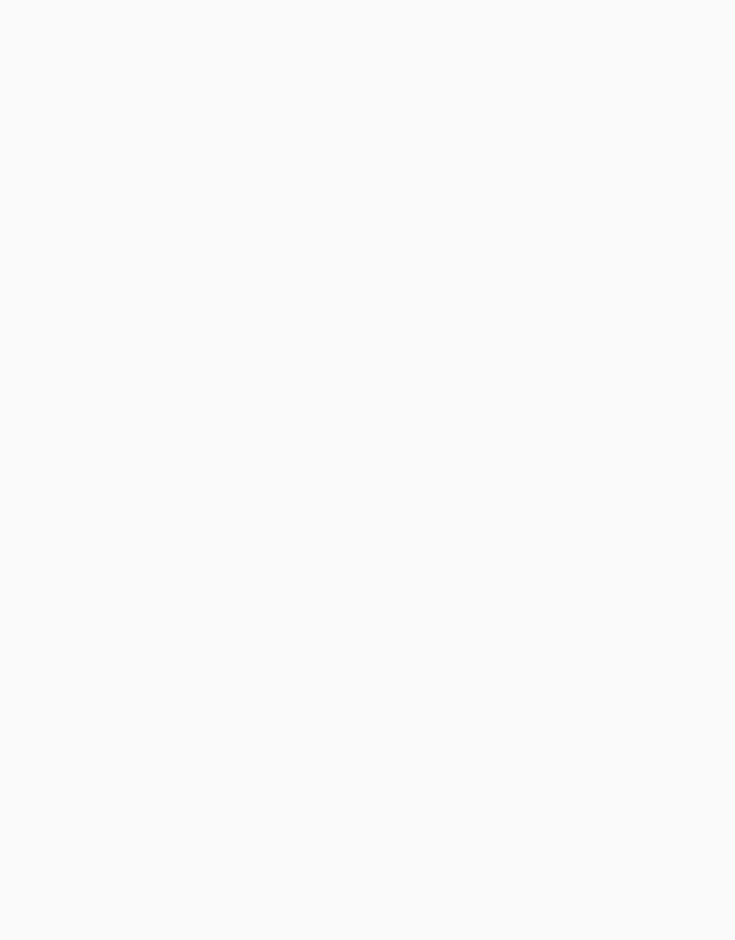
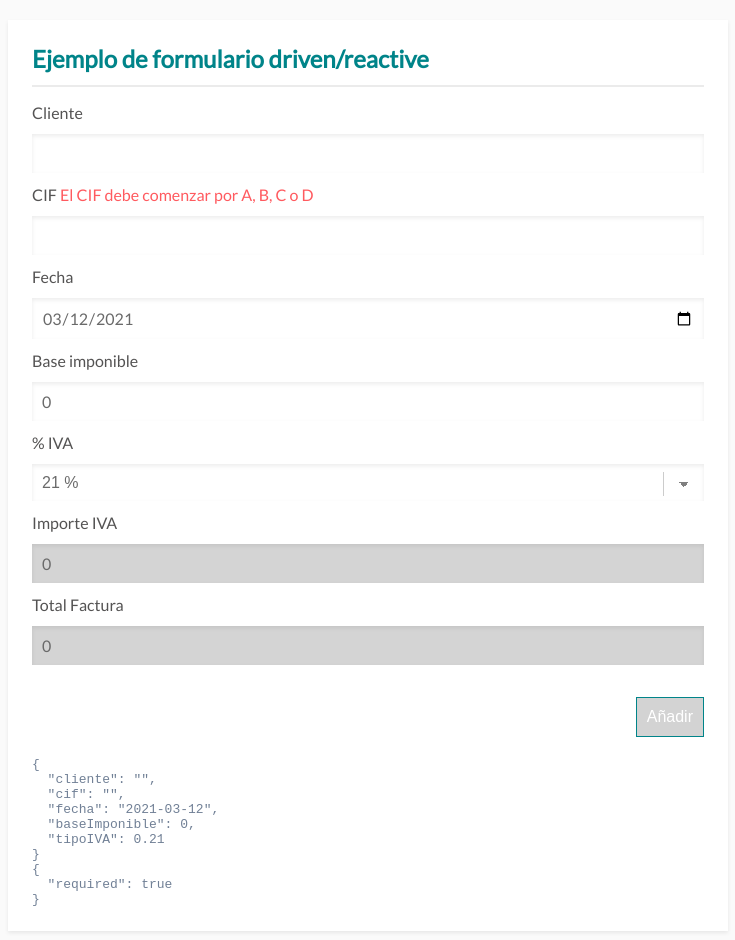
Before and after one commit to ang-sant-marzo/practica13, an Angular app: page /crear-factura in a window 1280 px wide. Before the commit this address led to /. Shown: the top 940 px of the page, without its empty margins (272-1007 px from the left). Before the commit the page ends 800 px from the top, so only its background shows below. Built offline with nearby package versions, Linux system fonts and the light colour scheme.

Commit message:
crear fra

```diff
--- a/src/app/app-routing.module.ts
+++ b/src/app/app-routing.module.ts
@@ -1,9 +1,11 @@
 import { NgModule } from '@angular/core';
 import { RouterModule, Routes } from '@angular/router';
+import { CrearFacturaComponent } from './facturas/crear-factura/crear-factura.component';
 import { ListadoFacturasComponent } from './facturas/listado-facturas/listado-facturas.component';
 
 const routes: Routes = [
-  {path: '', component: ListadoFacturasComponent}
+  {path: '', component: ListadoFacturasComponent},
+  {path: 'crear-factura', component: CrearFacturaComponent}
 ];
 
 @NgModule({
--- a/src/app/app.module.ts
+++ b/src/app/app.module.ts
@@ -1,19 +1,23 @@
 import { NgModule } from '@angular/core';
 import { BrowserModule } from '@angular/platform-browser';
 import { HttpClientModule } from '@angular/common/http';
+import { ReactiveFormsModule } from '@angular/forms';
 
 import { AppRoutingModule } from './app-routing.module';
 import { AppComponent } from './app.component';
 import { ListadoFacturasComponent } from './facturas/listado-facturas/listado-facturas.component';
+import { CrearFacturaComponent } from './facturas/crear-factura/crear-factura.component';
 
 @NgModule({
   declarations: [
     AppComponent,
-    ListadoFacturasComponent
+    ListadoFacturasComponent,
+    CrearFacturaComponent
   ],
   imports: [
     BrowserModule,
     AppRoutingModule,
+    ReactiveFormsModule,
     HttpClientModule
   ],
   providers: [],
--- /dev/null
+++ b/src/app/facturas/crear-factura/crear-factura.component.html
@@ -0,0 +1,65 @@
+<div class="card l">
+    <h1>Ejemplo de formulario driven/reactive</h1>
+    <hr>
+    <form [formGroup]="formFra" (ngSubmit)="crearFactura()">
+        <div class="input-row">
+            <label>
+                Cliente
+                <span class="alert" *ngIf="formFra.controls.cliente.dirty && formFra.controls.cliente.errors && formFra.controls.cliente.errors.required">
+                    *
+                </span>
+                <span class="alert" *ngIf="formFra.controls.cliente.dirty && formFra.controls.cliente.errors && formFra.controls.cliente.errors.minlength">
+                    El nombre del cliente debe tener más de 4 caractéres
+                </span>
+                <span class="valid" *ngIf="formFra.controls.cliente.valid">
+                    &#10003;
+                </span>
+            </label>
+            <input type="text" formControlName="cliente">
+        </div>
+        <div class="input-row">
+            <label>
+                CIF
+                <span class="alert" *ngIf="formFra.controls.cif.errors && formFra.controls.cif.errors.invalidCif">
+                    {{formFra.controls.cif.errors.mensaje}}
+                </span>
+                <span class="valid" *ngIf="formFra.controls.cif.valid">
+                    &#10003;
+                </span>
+            </label>
+            <input type="text" formControlName="cif" maxlength=9>
+        </div>
+        <div class="input-row">
+            <label>Fecha</label>
+            <input type="date" formControlName="fecha">
+        </div>
+        <div class="input-row">
+            <label>Base imponible</label>
+            <input type="number" formControlName="baseImponible">
+        </div>
+        <div class="input-row">
+            <label>% IVA</label>
+            <select formControlName="tipoIVA">
+                <option value=0>0 %</option>
+                <option value=0.04>4 %</option>
+                <option value=0.1>10 %</option>
+                <option value=0.21>21 %</option>
+            </select>
+        </div>
+        <div class="input-row">
+            <label>Importe IVA</label>
+            <!-- <input type="number" formControlName="importeIVA" readonly> -->
+            <input type="number" [value]="importeIVA" readonly> <!-- Esta opción permite implementar un pipe-->
+        </div>
+        <div class="input-row">
+            <label>Total Factura</label>
+            <!-- <input type="number" formControlName="totalFra" readonly> -->
+            <input type="number" [value]="totalFra" readonly>
+        </div>
+        <div class="buttons-row">
+            <button type="submit" [disabled]="formFra.invalid">Añadir</button>
+        </div>
+    </form>
+    <pre>{{formFra.value | json}}</pre>
+    <pre>{{formFra.controls.cliente.errors | json}}</pre>
+</div>
--- /dev/null
+++ b/src/app/facturas/crear-factura/crear-factura.component.ts
@@ -0,0 +1,46 @@
+import { Component, OnInit } from '@angular/core';
+import { FormControl, FormGroup, Validators } from '@angular/forms';
+import { ValidateCif } from 'src/app/validators/cif.validator';
+
+@Component({
+  selector: 'app-crear-factura',
+  templateUrl: './crear-factura.component.html',
+  styleUrls: ['./crear-factura.component.css']
+})
+export class CrearFacturaComponent implements OnInit {
+
+  formFra: FormGroup;
+  importeIVA: number = 0;
+  totalFra: number = 0;
+
+  constructor() { }
+
+  ngOnInit(): void {
+    this.formFra = new FormGroup({
+      cliente: new FormControl('', [Validators.required, Validators.minLength(4)]),
+      cif: new FormControl('', [ValidateCif]),
+      fecha: new FormControl((new Date()).toISOString().substring(0,10)),
+      baseImponible: new FormControl(0),
+      tipoIVA: new FormControl(0.21),
+      // importeIVA: new FormControl(0),
+      // totalFra: new FormControl(0)
+    })
+    this.actualizarFra()
+  }
+
+  actualizarFra() {
+    this.formFra.valueChanges.subscribe(objetoForm => {
+      // this.formFra.get('importeIVA').patchValue(objetoForm.baseImponible * objetoForm.tipoIVA, {emitEvent: false} );
+      // this.formFra.get('totalFra').patchValue(objetoForm.baseImponible + objetoForm.baseImponible * objetoForm.tipoIVA, {emitEvent: false} );
+      this.importeIVA = objetoForm.baseImponible * objetoForm.tipoIVA;
+      this.totalFra = objetoForm.baseImponible + objetoForm.baseImponible * objetoForm.tipoIVA;
+    })
+    // Si solo necesitas un campo this.formFra.get(<campo>).valueChanges.subscribe(//...)
+  }
+
+  crearFactura() {
+    console.log(this.formFra.value)
+    // this.formFra.reset();
+  }
+
+}
--- /dev/null
+++ b/src/app/validators/cif.validator.ts
@@ -0,0 +1,27 @@
+import { AbstractControl } from '@angular/forms';
+
+const letrasCif = ['a','b','c','d'];
+
+export function ValidateCif (control: AbstractControl) {
+
+    if(control.value === null) {
+        return null;
+    }
+
+    let isValidLetra = false;
+
+    letrasCif.forEach(letra => {
+        if(control.value.toLowerCase().startsWith(letra)) {
+            isValidLetra = true;
+        }
+    })
+
+    if (!isValidLetra) {
+        return { invalidCif: true, mensaje: 'El CIF debe comenzar por A, B, C o D'}
+    } else if (control.value.length !== 9) {
+        return { invalidCif: true, mensaje: 'El CIF debe tener 9 caracteres'}
+    }
+
+    return null;
+
+}
```
Also changed, not shown: src/app/facturas/crear-factura/crear-factura.component.css (added), 1 other file (tests, documents, lock files or other folders).
